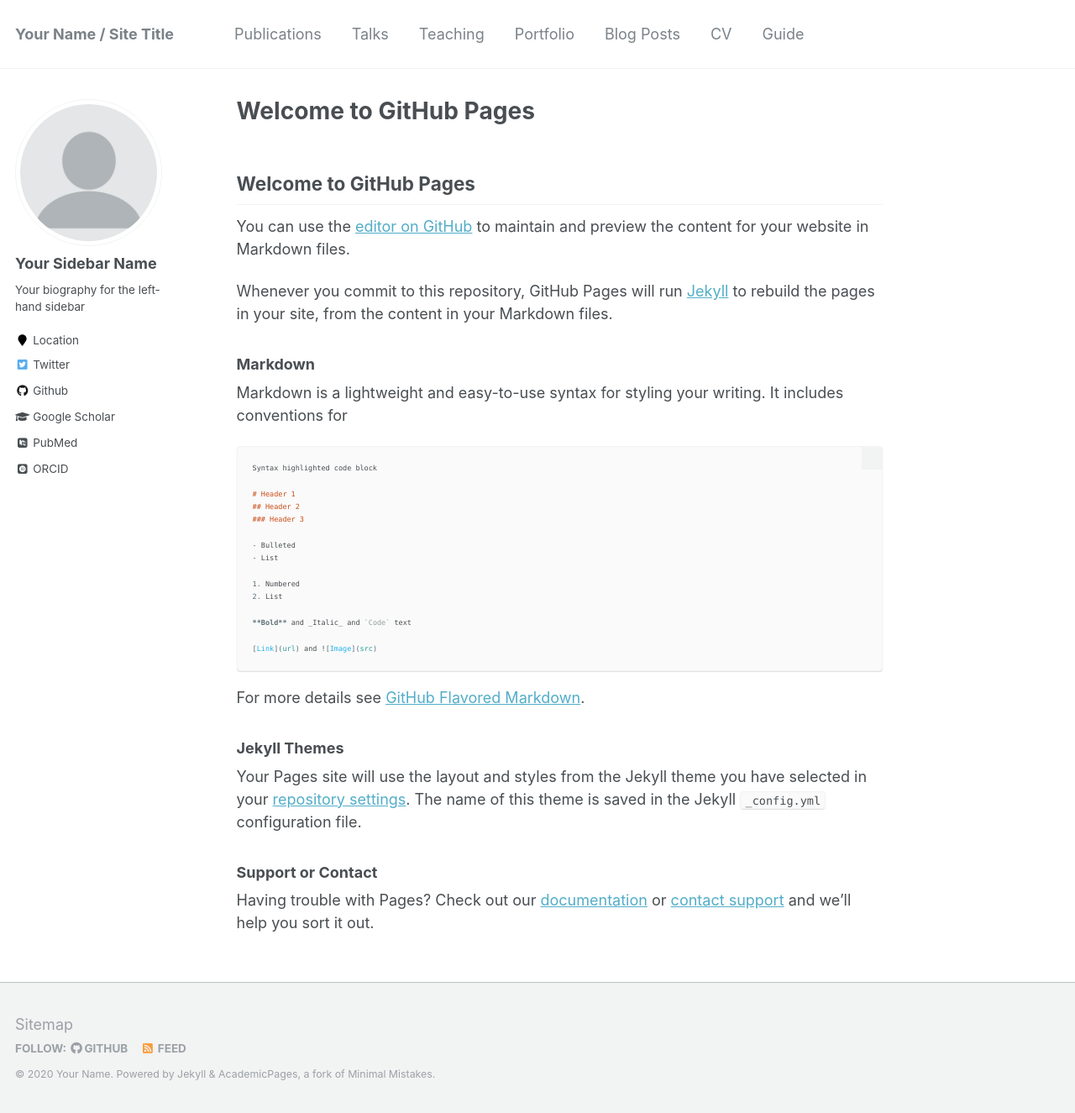
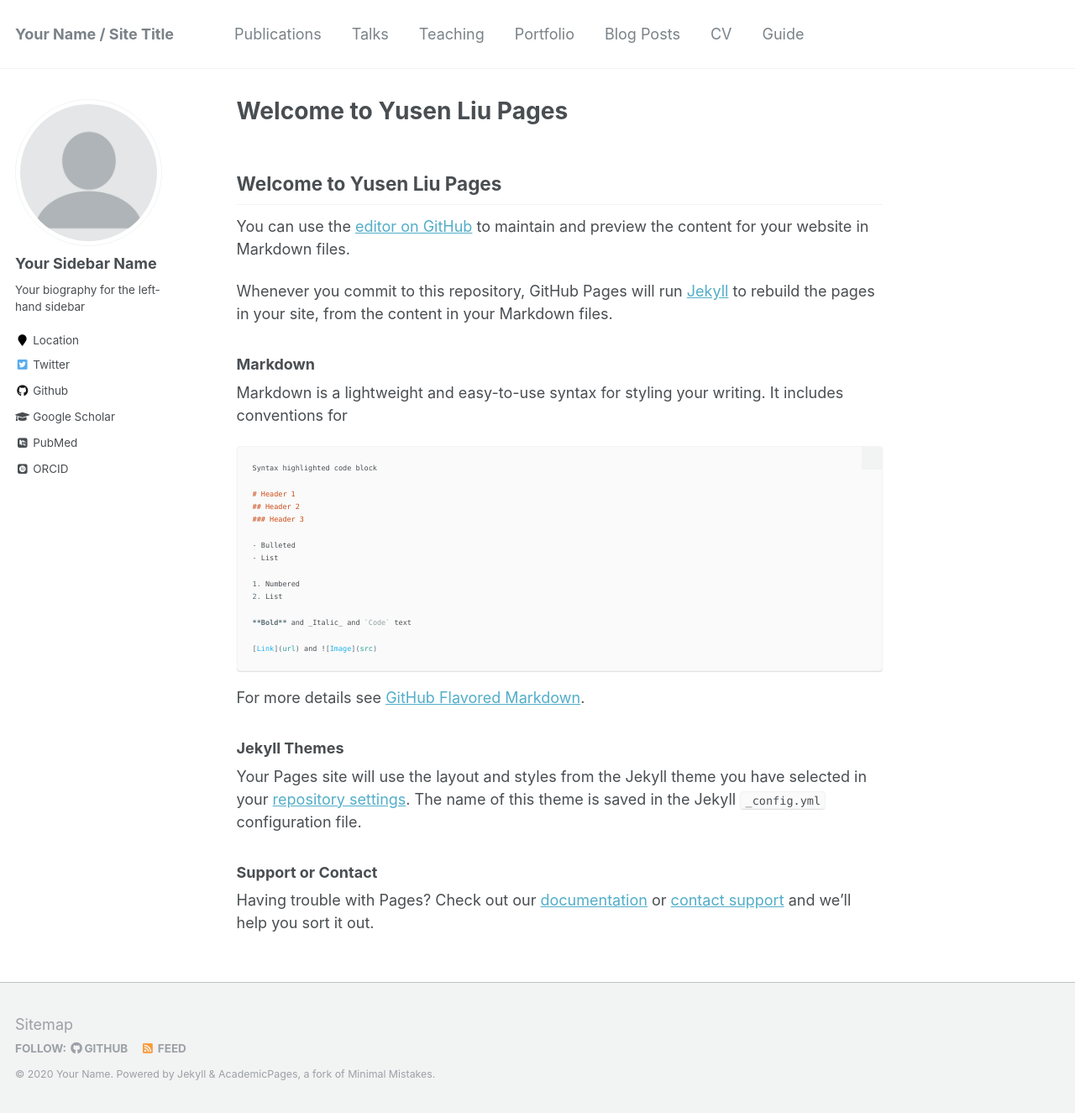
Before and after one commit to JasonLiuys/JasonLiuys, a Jekyll site: the page built from index.md, in a window 1280 px wide and 1325 px high. Shown: the whole window at 84% size. Built offline with Jekyll 4.4.1, drawn with Linux system fonts in a browser that asks for light colours; some web fonts are replaced; our own code applies the rules of GitHub Pages for plain Markdown files.

Commit message:
Update index.md

```diff
--- a/index.md
+++ b/index.md
@@ -1,4 +1,4 @@
-## Welcome to GitHub Pages
+## Welcome to Yusen Liu Pages
 
 You can use the [editor on GitHub](https://github.com/JasonLiuys/JasonLiuys/edit/gh-pages/index.md) to maintain and preview the content for your website in Markdown files.
 
```
